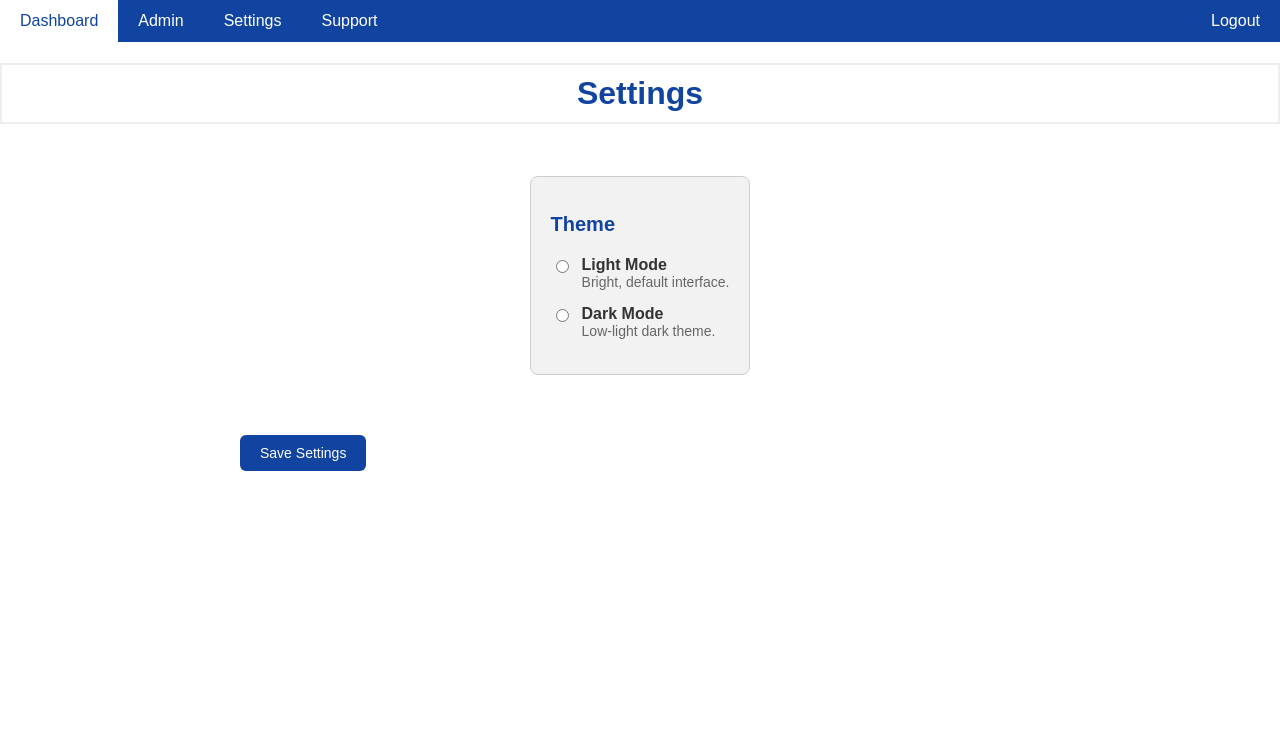
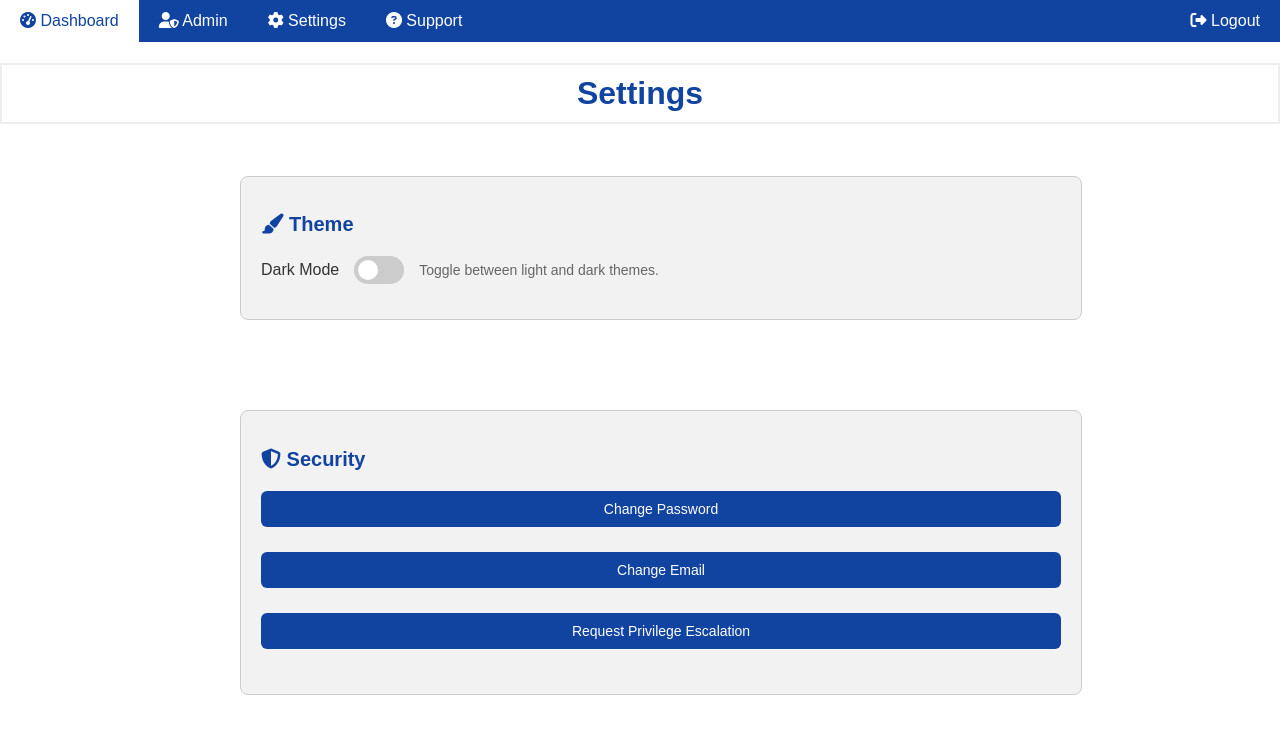
Before and after one commit to shr0m/StoreStash, a Flask app: page /settings in a window 1280 px wide. Shown: the top 734 px of the page. Run offline with Flask 3, Linux system fonts and the light colour scheme; a user stored in the database is signed in.

Commit message:
Add part of dark mode, fixed css issues

```diff
--- a/SSClient/static/css/style.css
+++ b/SSClient/static/css/style.css
@@ -45,9 +45,9 @@ section {
     margin: 30px auto;
     padding: 20px;
     max-width: 800px;
-    border: 1px solid #eee;
+    border: 1px solid #ccc;
     border-radius: 8px;
-    background-color: #dddddd;
+    background-color: #f2f2f2;
 }
 
 section h2 {
@@ -130,9 +130,9 @@ input.invalid {
     margin: 30px auto;
     padding: 20px;
     max-width: 600px;
-    border: 1px solid #eee;
+    border: 1px solid #ccc;
     border-radius: 8px;
-    background-color: #dddddd;
+    background-color: #f2f2f2;
 }
 
 .support-form-section h2 {
@@ -336,7 +336,7 @@ input.invalid {
 .settings-category {
     margin: 30px auto;
     padding: 20px;
-    max-width: 800px;
+    width: 800px;
     background-color: #f2f2f2;
     border-radius: 8px;
     border: 1px solid #ccc;
@@ -399,3 +399,68 @@ input.invalid {
 .settings-form button[type="submit"]:hover {
     background-color: #1143c8;
 }
+
+/* Toggle Switch Styling */
+.switch-container {
+    display: flex;
+    align-items: center;
+    gap: 15px;
+}
+
+.switch {
+    position: relative;
+    display: inline-block;
+    width: 50px;
+    height: 28px;
+}
+
+.switch input {
+    opacity: 0;
+    width: 0;
+    height: 0;
+}
+
+.slider {
+    position: absolute;
+    cursor: pointer;
+    top: 0; left: 0;
+    right: 0; bottom: 0;
+    background-color: #ccc;
+    transition: .4s;
+    border-radius: 28px;
+}
+
+.slider:before {
+    position: absolute;
+    content: "";
+    height: 20px; width: 20px;
+    left: 4px; bottom: 4px;
+    background-color: white;
+    transition: .4s;
+    border-radius: 50%;
+}
+
+input:checked + .slider {
+    background-color: #1143a1;
+}
+
+input:checked + .slider:before {
+    transform: translateX(22px);
+}
+
+/* Security Buttons */
+.settings-category button[type="button"] {
+    width: 100%;
+    padding: 10px;
+    margin-bottom: 10px;
+    font-size: 14px;
+    background-color: #1143a1;
+    color: white;
+    border: none;
+    border-radius: 6px;
+    cursor: pointer;
+}
+
+.settings-category button[type="button"]:hover {
+    background-color: #1143c8;
+}
--- a/SSClient/static/js/script.js
+++ b/SSClient/static/js/script.js
@@ -1,64 +1,57 @@
+// Theme Toggle + Stock Form + Other Logic
 document.addEventListener("DOMContentLoaded", function () {
+
+    // Stock form validation
     const addForm = document.getElementById("add-stock-form");
     const typeInput = document.getElementById("new-type-input");
 
+    if (addForm && typeInput) {
         addForm.addEventListener("submit", function (e) {
             const newType = typeInput.value.trim().toLowerCase();
-
-        // Reset styles
             typeInput.classList.remove("invalid");
 
-        // Get existing types
             const existingTypes = Array.from(document.querySelectorAll("tbody tr td:first-child"))
                 .map(td => td.textContent.trim().toLowerCase());
 
-        let hasError = false;
-
-        // Validation: duplicate type
             if (existingTypes.includes(newType)) {
                 alert("This stock type already exists.");
                 typeInput.classList.add("invalid");
-            hasError = true;
-        }
-
-        if (hasError) {
                 e.preventDefault();
             }
         });
+    }
 });
 
+// Change quantity
 function changeQuantity(button, delta) {
-    const row = button.closest('tr');
-    const input = row.querySelector('.quantity-input');
+    const row = button.closest("tr");
+    const input = row.querySelector(".quantity-input");
     let currentVal = parseInt(input.value) || 0;
     let newVal = currentVal + delta;
     if (newVal < 0) newVal = 0;
     input.value = newVal;
-
-    // Visual cue if zero
-    row.classList.toggle('zero-stock', newVal === 0);
+    row.classList.toggle("zero-stock", newVal === 0);
 }
 
+// Remove quantity
 function removeQuantity(button) {
-    const row = button.closest('tr');
-    const input = row.querySelector('.quantity-input');
-    let newVal = 0;
-    input.value = newVal;
-
-    // Visual cue if zero
-    row.classList.toggle('zero-stock', newVal === 0);
+    const row = button.closest("tr");
+    const input = row.querySelector(".quantity-input");
+    input.value = 0;
+    row.classList.add("zero-stock");
 }
 
+// Prepare data for update
 function prepareUpdateData(event) {
-    const rows = document.querySelectorAll('tbody tr');
+    const rows = document.querySelectorAll("tbody tr");
     const data = [];
     let hasChanges = false;
 
     rows.forEach(row => {
-        const itemId = row.getAttribute('data-item-id');
-        const input = row.querySelector('.quantity-input');
+        const itemId = row.getAttribute("data-item-id");
+        const input = row.querySelector(".quantity-input");
         const quantity = parseInt(input.value);
-        const original = parseInt(input.getAttribute('data-original'));
+        const original = parseInt(input.getAttribute("data-original"));
 
         if (quantity !== original) {
             hasChanges = true;
@@ -68,23 +61,22 @@ function prepareUpdateData(event) {
 
     if (!hasChanges) {
         alert("No changes to update.");
-        event.preventDefault(); // Cancel form submission
+        event.preventDefault();
         return false;
     }
 
-    document.getElementById('update-data-input').value = JSON.stringify(data);
+    document.getElementById("update-data-input").value = JSON.stringify(data);
 }
 
+// Filter stock table
 function filterStockTable() {
-    const input = document.getElementById('stock-search');
+    const input = document.getElementById("stock-search");
     const filter = input.value.toLowerCase();
-    const rows = document.querySelectorAll('.stock-table tbody tr');
+    const rows = document.querySelectorAll(".stock-table tbody tr");
 
     rows.forEach(row => {
-        const typeCell = row.querySelector('td:first-child');
-        if (typeCell) {
+        const typeCell = row.querySelector("td:first-child");
         const text = typeCell.textContent.toLowerCase();
-            row.style.display = text.includes(filter) ? '' : 'none';
-        }
+        row.style.display = text.includes(filter) ? "" : "none";
     });
 }
--- a/SSClient/templates/settings.html
+++ b/SSClient/templates/settings.html
@@ -2,52 +2,64 @@
 <html lang="en">
 <head>
     <meta charset="UTF-8">
+    <title>Settings</title>
+
     <link rel="stylesheet" href="{{ url_for('static', filename='css/style.css') }}">
-    <title>Settings</title>
+    <link rel="stylesheet" href="https://cdnjs.cloudflare.com/ajax/libs/font-awesome/6.5.0/css/all.min.css">
 </head>
 <body>
 
-    <!-- Navigation Bar -->
     <div class="navbar">
-        <a href="/">Dashboard</a>
+        <a href="/"><i class="fas fa-tachometer-alt"></i> Dashboard</a>
         {% if session.get('privilege') == 'admin' %}
-            <a href="/admin">Admin</a>
+            <a href="/admin"><i class="fas fa-user-shield"></i> Admin</a>
         {% endif %}
-
-        <a href="/settings">Settings</a>
-        <a href="/support">Support</a>
-
+        <a href="/settings"><i class="fas fa-cog"></i> Settings</a>
+        <a href="/support"><i class="fa-solid fa-circle-question"></i> Support</a>
         {% if 'user_id' in session %}
-            <a id="logout" href="/logout">Logout</a>
+            <a id="logout" href="/logout"><i class="fas fa-sign-out-alt"></i> Logout</a>
         {% endif %}
     </div>
 
-    <!-- Page Title -->
     <h1>Settings</h1>
-<form method="POST" class="settings-form">
 
-    <section class="settings-category">
-        <h2>Theme</h2>
-        <div class="setting-option">
-            <input type="radio" id="theme-light" name="theme" value="light"
-                {% if settings and settings['theme'] == 'light' %}checked{% endif %}>
-            <label for="theme-light">
-                <span class="setting-label">Light Mode</span>
-                <span class="setting-description">Bright, default interface.</span>
-            </label>
-        </div>
-        <div class="setting-option">
-            <input type="radio" id="theme-dark" name="theme" value="dark"
-                {% if settings and settings['theme'] == 'dark' %}checked{% endif %}>
-            <label for="theme-dark">
-                <span class="setting-label">Dark Mode</span>
-                <span class="setting-description">Low-light dark theme.</span>
-            </label>
-        </div>
-    </section>
+    <!-- Updated form submits theme to server -->
+    <form class="settings-form" method="POST" action="{{ url_for('settings.settings') }}">
+        <!-- Theme Settings -->
+        <section class="settings-category section-highlight">
+            <h2><i class="fa-solid fa-paintbrush"></i> Theme</h2>
+            <div class="setting-option switch-container">
+                <label for="theme-toggle">Dark Mode</label>
+                <label class="switch">
+                    <input
+                        type="checkbox"
+                        id="theme-toggle"
+                        name="theme"
+                        value="dark"
+                        {% if current_theme == 'dark' %}checked{% endif %}
+                    >
+                    <span class="slider"></span>
+                </label>
+                <span class="setting-description">Toggle between light and dark themes.</span>
+            </div>
+        </section>
 
-    <button type="submit">Save Settings</button>
-</form>
+        <!-- Security Settings -->
+        <section class="settings-category section-highlight">
+            <h2><i class="fas fa-shield-alt"></i> Security</h2>
+            <div class="setting-option">
+                <button type="button" class="btn" onclick="location.href='/change_password'">Change Password</button>
+            </div>
+            <div class="setting-option">
+                <button type="button" class="btn" onclick="location.href='/change_email'">Change Email</button>
+            </div>
+            <div class="setting-option">
+                <button type="button" class="btn" onclick="location.href='/request_escalation'">Request Privilege Escalation</button>
+            </div>
+        </section>
+    </form>
+
+    <script src="{{ url_for('static', filename='js/script.js') }}"></script>
 
 </body>
 </html>
--- a/SSServer/init_db.py
+++ b/SSServer/init_db.py
@@ -27,12 +27,10 @@ def init_db():
             username TEXT NOT NULL UNIQUE,
             password_hash TEXT,
             privilege TEXT NOT NULL CHECK(privilege IN ('admin', 'store team', 'view')),
-            requires_password_change INTEGER DEFAULT 1
+            requires_password_change INTEGER DEFAULT 1,
+            theme TEXT NOT NULL DEFAULT 'light'
         );
     ''')
 
     conn.commit()
     conn.close()
-
-if __name__ == '__main__':
-    init_db()
```
Also changed, not shown: SSClient/templates/admin.html (+24 -30 lines), SSClient/templates/change_password.html (+10 -7 lines), SSClient/templates/dashboard.html (+15 -15 lines), SSClient/templates/login.html (+21 -14 lines), SSClient/templates/support.html (+12 -13 lines), SSServer/add_theme.py (added, +44 -0 lines), SSServer/storestash.db, SSServer/your_database.db (added). Lines whose indentation alone changed are shown as unchanged.
